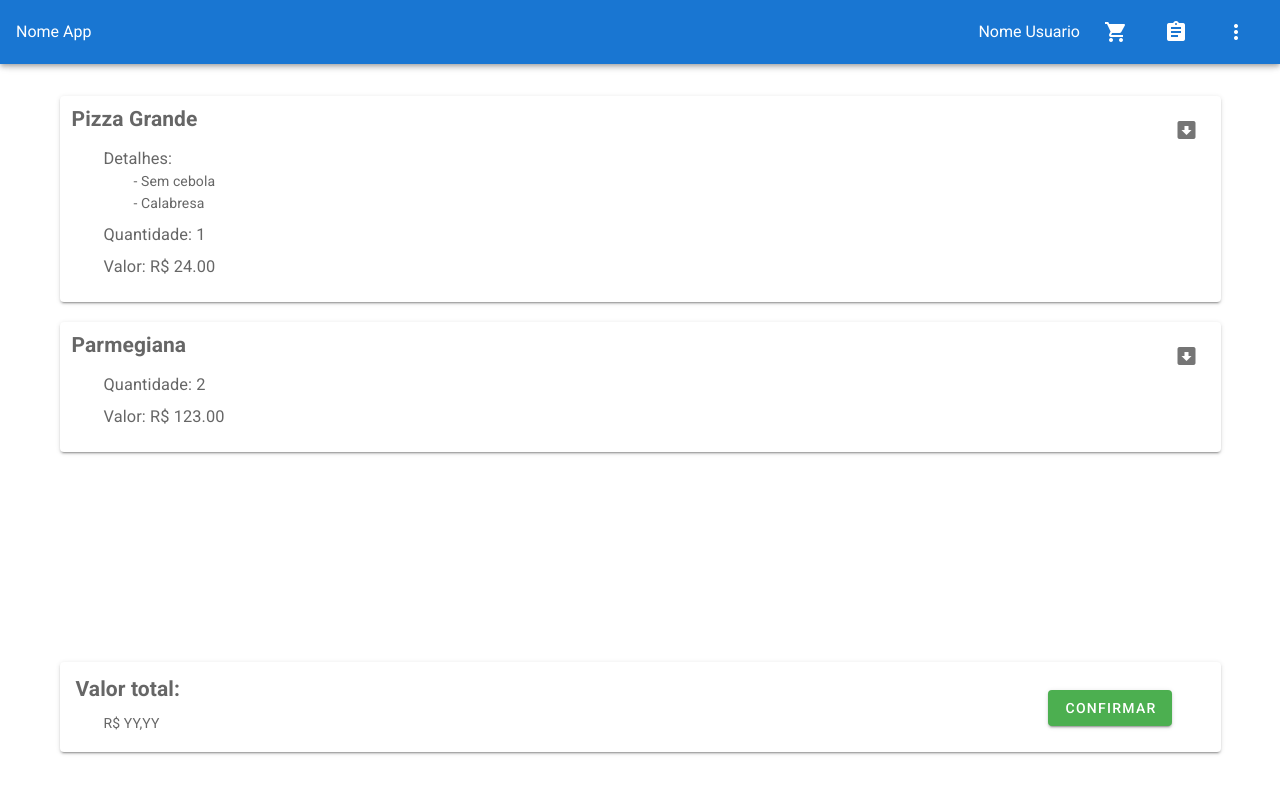
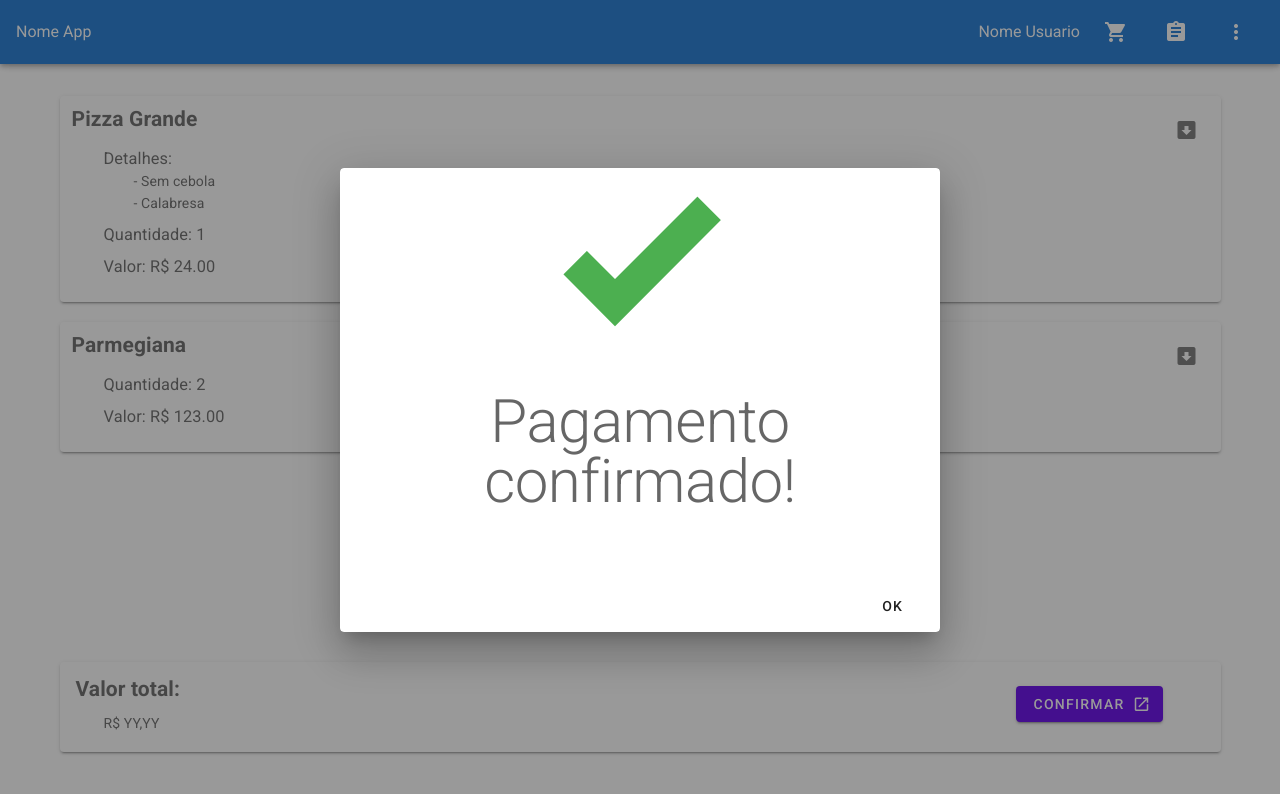
Before and after one commit to jc-costa/ESS-projeto, a Vue app in the folder front/: page /carrinho in a window 1280 px wide. Both pictures are taken after a click on the button "CONFIRMAR". Shown: the top 794 px of the page. Built offline with nearby package versions, Linux system fonts and the light colour scheme.

Commit message:
feat: confirmação de pagamento no carrinho

```diff
--- a/front/src/views/Carrinho.vue
+++ b/front/src/views/Carrinho.vue
@@ -22,7 +22,55 @@
                     </v-row>
                   </v-col>
                   <v-col cols="2" class="d-flex align-end justify-center">
-                    <v-btn class="mt-3" color="green" dark style="text">Confirmar</v-btn>
+                    <template>
+                      <div class="text-center">
+                        <v-btn
+                          color="deep-purple accent-4"
+                          class="white--text"
+                          @click="overlay = !overlay"
+                        >
+                          Confirmar
+                          <v-icon right>
+                            mdi-open-in-new
+                          </v-icon>
+                        </v-btn>
+                        <v-overlay :value="overlay">
+                          <v-progress-circular
+                            indeterminate
+                            size="64"
+                          ></v-progress-circular>
+                        </v-overlay>
+                      </div>
+                      <template>
+                        <v-row justify="space-around">
+                          <v-col cols="auto">
+                            <v-dialog
+                              overflow="hidden"
+                              v-if="showDialog" v-model="showDialog"
+                              transition="dialog-top-transition"
+                              max-width="600"
+                            >
+                              <template>
+                                <v-card style="overflow: hidden">
+                                  <v-row justify="center">
+                                    <v-icon size="200" color="green">mdi-check-bold</v-icon>
+                                  </v-row>
+                                  <v-card-text>
+                                    <div class="text-center text-h2 pa-12">Pagamento confirmado!</div>
+                                  </v-card-text>
+                                  <v-card-actions class="justify-end">
+                                    <v-btn
+                                      text
+                                      @click="dialog = false; goToPedidos()"
+                                    >Ok</v-btn>
+                                  </v-card-actions>
+                                </v-card>
+                              </template>
+                            </v-dialog>
+                          </v-col>
+                        </v-row>
+                      </template>
+                    </template>
                   </v-col>
                 </v-row>
               </v-card-text>
@@ -40,7 +88,26 @@ export default {
 
   data () {
     return {
+      overlay: false,
       carrinho: this.$store.state.carrinho
+    }
+  },
+
+  watch: {
+    overlay (val) {
+      setTimeout(() => {
+        this.showDialog = true
+      }, 950)
+      val &&
+      setTimeout(() => {
+        this.overlay = false
+      }, 1000)
+    }
+  },
+
+  methods: {
+    goToPedidos () {
+      this.$router.push({ path: '/pedidos', query: { pedido: 'aceito' } })
     }
   },
 
```
